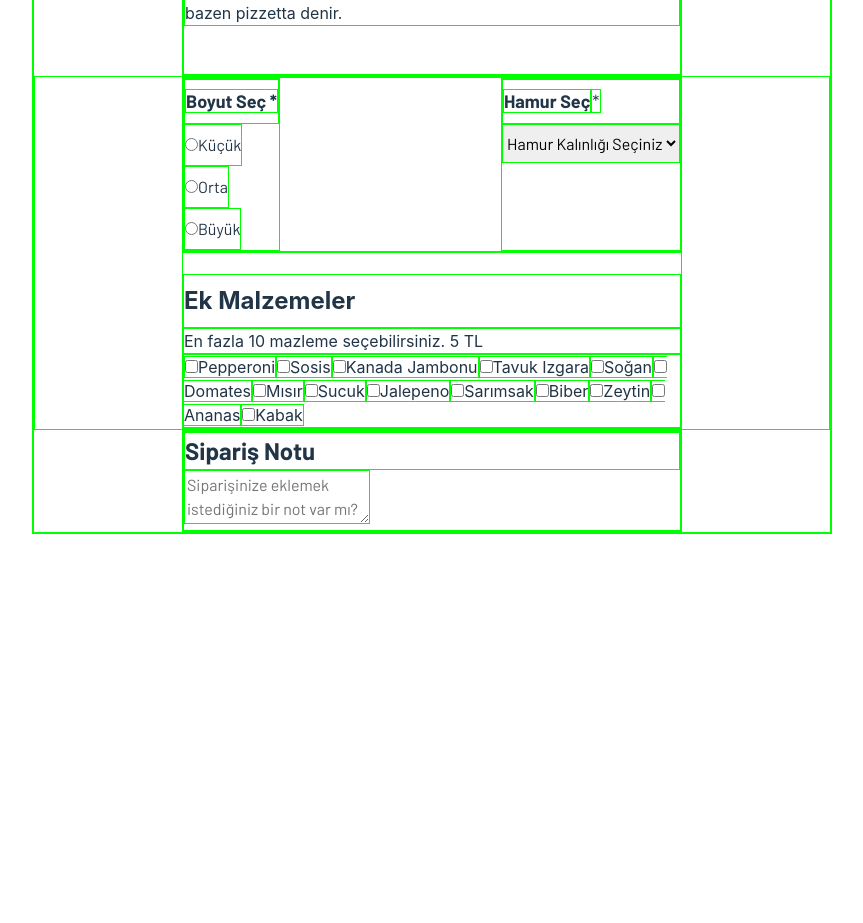
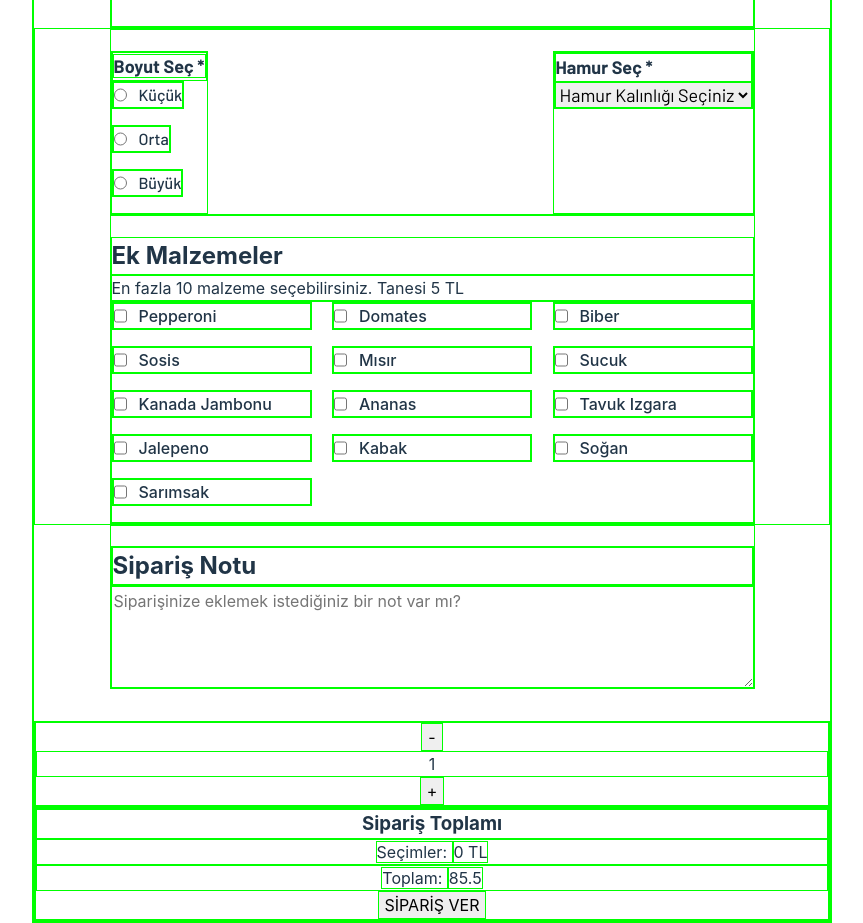
Before and after one commit to alicantarim/fsweb-s8-challenge-pizza-main, a React (Vite) app: page / in a window 1280 px wide. Shown: the part 500-1423 px from the top of the page, without its empty margins (208-1071 px from the left). Before the commit the page ends 1034 px from the top, so only its background shows below. Built offline with nearby package versions, Linux system fonts and the light colour scheme; a web font is replaced by a local one.

Commit message:
creates setting css

```diff
--- a/src/App.jsx
+++ b/src/App.jsx
@@ -1,98 +1,74 @@
 import { useState } from "react";
-import reactLogo from "./assets/react.svg";
-import workintech from "/workintech.svg";
-import Extra from "./Extra";
+// import reactLogo from "./assets/react.svg";
+// import workintech from "/workintech.svg";
+// import Extra from "./Extra";
 
-const init = [{ name: "İnce" }, { name: "Normal" }, { name: "Kalın" }];
+const pizzaSizes = [
+  { id: "s", size: "Küçük" },
+  { id: "m", size: "Orta" },
+  { id: "l", size: "Büyük" },
+];
+
+const doughTypes = [
+  { id: "i", size: "İnce" },
+  { id: "n", size: "Normal" },
+  { id: "k", size: "Kalın" },
+];
 
 const extras = [
-  {
-    value: "pepperoni",
-    label: "Pepperoni",
-  },
-  {
-    value: "sosis",
-    label: "Sosis",
-  },
-  {
-    value: "kanadaJambonu",
-    label: "Kanada Jambonu",
-  },
-  {
-    value: "tavukIzgara",
-    label: "Tavuk Izgara",
-  },
-  {
-    value: "sogan",
-    label: "Soğan",
-  },
-  {
-    value: "domates",
-    label: "Domates",
-  },
-  {
-    value: "misir",
-    label: "Mısır",
-  },
-  {
-    value: "sucuk",
-    label: "Sucuk",
-  },
-  {
-    value: "jalepeno",
-    label: "Jalepeno",
-  },
-  {
-    value: "sarimsak",
-    label: "Sarımsak",
-  },
-  {
-    value: "biber",
-    label: "Biber",
-  },
-  {
-    value: "zeytin",
-    label: "Zeytin",
-  },
-  {
-    value: "ananas",
-    label: "Ananas",
-  },
-  {
-    value: "kabak",
-    label: "Kabak",
-  },
+  { id: 1, name: "Pepperoni" },
+  { id: 2, name: "Domates" },
+  { id: 3, name: "Biber" },
+  { id: 4, name: "Sosis" },
+  { id: 5, name: "Mısır" },
+  { id: 6, name: "Sucuk" },
+  { id: 7, name: "Kanada Jambonu" },
+  { id: 8, name: "Ananas" },
+  { id: 9, name: "Tavuk Izgara" },
+  { id: 10, name: "Jalepeno" },
+  { id: 11, name: "Kabak" },
+  { id: 12, name: "Soğan" },
+  { id: 13, name: "Sarımsak" },
 ];
 
-const initialData = {
-  isim: "string",
-  boyut: "string",
-  malzemeler: [],
-  özel: "string",
+const price = 85.5;
+
+function App() {
+  // const [formData, setFormData] = useState(initialData);
+  const [count, setCount] = useState(1);
+  const [totalPrice, setTotalPrice] = useState(price * count);
+  const [elections, setElections] = useState([]);
+
+  const increment = (event) => {
+    event.preventDefault();
+    setCount(count + 1);
   };
 
-function App() {
-  const [formData, setFormData] = useState(initialData);
+  const decrement = (event) => {
+    event.preventDefault();
+    count > 1 ? setCount(count - 1) : setCount(1);
+  };
 
-  function handleChange(event) {
-    const { type, name, value, checked } = event.target;
-    console.log(type, name, value, checked);
+  const addElection = (event) => {
+    const { value, checked } = event.target;
 
-    if (type === "checkbox" && name === "malzemeler") {
-      setFormData((prevData) => ({
-        ...prevData,
-        malzemeler: checked
-          ? [...prevData.malzemeler, value]
-          : prevData.malzemeler.filter((item) => item !== value),
-      }));
+    if (checked) {
+      // Checkbox işaretlenirse değeri "elections" array e ekler.
+      setElections((prevElections) => [...prevElections, value]);
     } else {
-      setFormData({
-        ...formData,
-        [name]: value,
-      });
+      // Checkbox işareti kaldırılırsa, array'den çıkarır.
+      setElections((prevElections) =>
+        prevElections.filter((item) => item !== value)
+      );
     }
-  }
+  };
 
+  const handleOrderCompleted = (event) => {
+    event.preventDefault();
+    alert("Sipariş Verildi");
+  };
+
+  // UI SCREEN SECTION START HERE
   return (
     <div className="App">
       <header>
@@ -130,23 +106,24 @@ function App() {
 
         <div className="">
           {/* ORDER SIZE SECTION START */}
-          <div className="input-group-dough flex gap-l between">
-            <div className="chooseSize flex column ">
-              <label className="font-size-l padding-topbottom">
+          <div className="input-group-dough flex gap-l between container-lg">
+            <div className="chooseSize flex column">
+              <label className="font-size-l">
                 <strong>Boyut Seç *</strong>
               </label>
-              <label className="padding-topbottom">
-                <input className="padding-left" type="radio" name="size" />
-                Küçük
+              {pizzaSizes.map((pizzaSize) => (
+                <div className="grid-item" key={pizzaSize.id}>
+                  <label className="flex gap-s font-weight" htmlFor="size">
+                    <input
+                      key={pizzaSize.id}
+                      type="radio"
+                      name="size"
+                      value={pizzaSize.boy}
+                    />
+                    {pizzaSize.size}
                   </label>
-              <label className="padding-topbottom">
-                <input type="radio" name="size" />
-                Orta
-              </label>
-              <label className="padding-topbottom">
-                <input type="radio" name="size" />
-                Büyük
-              </label>
+                </div>
+              ))}
             </div>
             {/* ORDER SIZE SECTION END */}
 
@@ -154,70 +131,100 @@ function App() {
             <div className="chooseDoughType flex column">
               <label
                 htmlFor="dough"
-                className="title-dough font-size-l padding-topbottom padding-bottom text-start"
+                className="title-dough font-size-l padding-bottom flex column text-start"
               >
-                <strong>Hamur Seç</strong>
-                <span className="span-dough">*</span>
-              </label>
+                <strong>Hamur Seç *</strong>
                 <select
-                className="padding-topbottom"
                   name="dough"
                   id="dough"
                   defaultValue={"-1"}
-                value={init.name}
-                onChange={handleChange}
+                  // value={init.name}
                 >
                   <option value="-1" disabled={true}>
                     Hamur Kalınlığı Seçiniz
                   </option>
-                <option value="ince">İnce</option>
-                <option value="normal">Normal</option>
-                <option value="kalin">Kalın</option>
+                  {doughTypes.map((doughType) => (
+                    <option
+                      className="semi-bol"
+                      key={doughType.id}
+                      value={doughType.size}
+                    >
+                      {doughType.size}
+                    </option>
+                  ))}
                 </select>
+              </label>
             </div>
-            {/* ORDER DOUGH TYPE SECTION END */}
           </div>
 
-          {/* EXTRA MATERIALS  SECTION START */}
+          {/* EXTRA MATERIALS  CHECKBOX START */}
           <div className="extra-materials container-lg">
-            <h2 className="padding-topbottom">Ek Malzemeler</h2>
-            <p className="p-long">En fazla 10 mazleme seçebilirsiniz. 5 TL</p>
-            <div>
+            <h2>Ek Malzemeler</h2>
+            <p>En fazla 10 malzeme seçebilirsiniz. Tanesi 5 TL</p>
+            <div className="grid-container between">
               {extras.map((extra, ind) => (
-                <Extra
-                  key={ind}
-                  onChange={handleChange}
-                  checked={formData.malzemeler.includes(extra.value)}
-                  name="malzemeler"
-                  value={extra.value}
-                  label={extra.label}
+                <div className="grid-item" key={extra.id}>
+                  <label className="flex gap-s font-weight">
+                    <input
+                      type="checkbox"
+                      onChange={addElection}
+                      value={extra.name}
                     />
+                    {extra.name}
+                  </label>
+                </div>
               ))}
             </div>
           </div>
-          {/* EXTRA MATERIALS  SECTION END */}
+          {/* EXTRA MATERIALS  CHECKBOX END */}
         </div>
 
-        {/* ADD NOTES SECTION END */}
-        <div className="note-and-order-summary text-start">
-          <div className="add-notes">
+        {/* ADD NOTES START */}
+        {/* <div className="note-and-order-summary text-start"> */}
+        <div className="container-lg flex column margin-bottom-lg">
+          <label htmlFor="order-note">
             <h2>Sipariş Notu</h2>
+          </label>
           <textarea
-              name="note"
-              id="note"
+            name="order-note"
+            id="order-note"
             placeholder="Siparişinize eklemek istediğiniz bir not var mı?"
+            cols={5}
+            rows={4}
           ></textarea>
         </div>
-          {/* <div className="bootom-site">
+        {/* ADD NOTES END */}
+
+        {/* QUANTITY SELECTION START */}
+        <div className="bottom-site">
           <div className="quantity-select">
-            <button className="decrement btn" onClick={onDecrement}>
+            <button className="decrement btn" onClick={decrement}>
               -
             </button>
-            <button className="increment btn" onClick={onIncrement}>
+            <div className="counter">{count}</div>
+            <button className="increment btn" onClick={increment}>
               +
             </button>
           </div>
-        </div> */}
+        </div>
+        {/* QUANTITY SELECTION END */}
+
+        <div className="order-summary-container">
+          <div className="order summary">
+            <h3>Sipariş Toplamı</h3>
+            <div className="summary-item.election">
+              <span>Seçimler: </span>
+              {/* Seçilen malzeleme adedi * 5TL ile ekrana yazar. */}
+              <span>{elections.length * 5} TL</span>
+            </div>
+            <div className="summary-item-total">
+              <span>Toplam: </span>
+              <span>{totalPrice * count + elections.length * 5 * count}</span>
+            </div>
+            <button className="order-button btn" onClick={handleOrderCompleted}>
+              SİPARİŞ VER
+            </button>
+          </div>
         </div>
       </main>
     </div>
--- a/src/index.css
+++ b/src/index.css
@@ -50,6 +50,17 @@
   margin: 1rem auto;
 }
 
+.grid-container {
+  display: grid;
+  grid-template-columns: repeat(auto-fit, 200px);
+  justify-content: start;
+}
+
+.grid-item {
+  text-align: center;
+  margin-bottom: 1rem;
+}
+
 a {
   font-weight: 500;
   color: #646cff;
@@ -91,6 +102,7 @@ h1 {
 .container-lg {
   padding-top: 1.3rem;
   text-align: start;
+  borderradius: "5px";
 }
 
 .food-rank-price {
@@ -167,11 +179,10 @@ button:focus-visible {
 
 .container-lg {
   margin: 0 auto;
-  max-width: 500px;
+  max-width: 645px;
 }
 
 .food-description {
-  max-width: 500px;
   padding-bottom: 3rem;
 }
 
@@ -192,10 +203,6 @@ button:focus-visible {
   font-size: large;
 }
 
-.padding-topbottom {
-  padding: 0.5rem 0;
-}
-
 .padding-left {
   padding-left: 1rem;
 }
@@ -213,6 +220,10 @@ button:focus-visible {
   justify-content: center;
 }
 
+.justify-content {
+  justify-content: space-between;
+}
+
 .align-center {
   align-items: center;
 }
@@ -227,6 +238,18 @@ button:focus-visible {
 
 .between {
   justify-content: space-between;
+}
+
+.margin-bottom {
+  margin-bottom: 1rem;
+}
+
+.margin-bottom-lg {
+  margin-bottom: 2rem;
+}
+
+.font-weight {
+  font-weight: 500;
 }
 
 .gap-s {
@@ -248,3 +271,7 @@ button:focus-visible {
 .text-start {
   text-align: start;
 }
+
+.max-width-500 {
+  max-width: 500px;
+}
```
Lines whose indentation alone changed are shown as unchanged.
